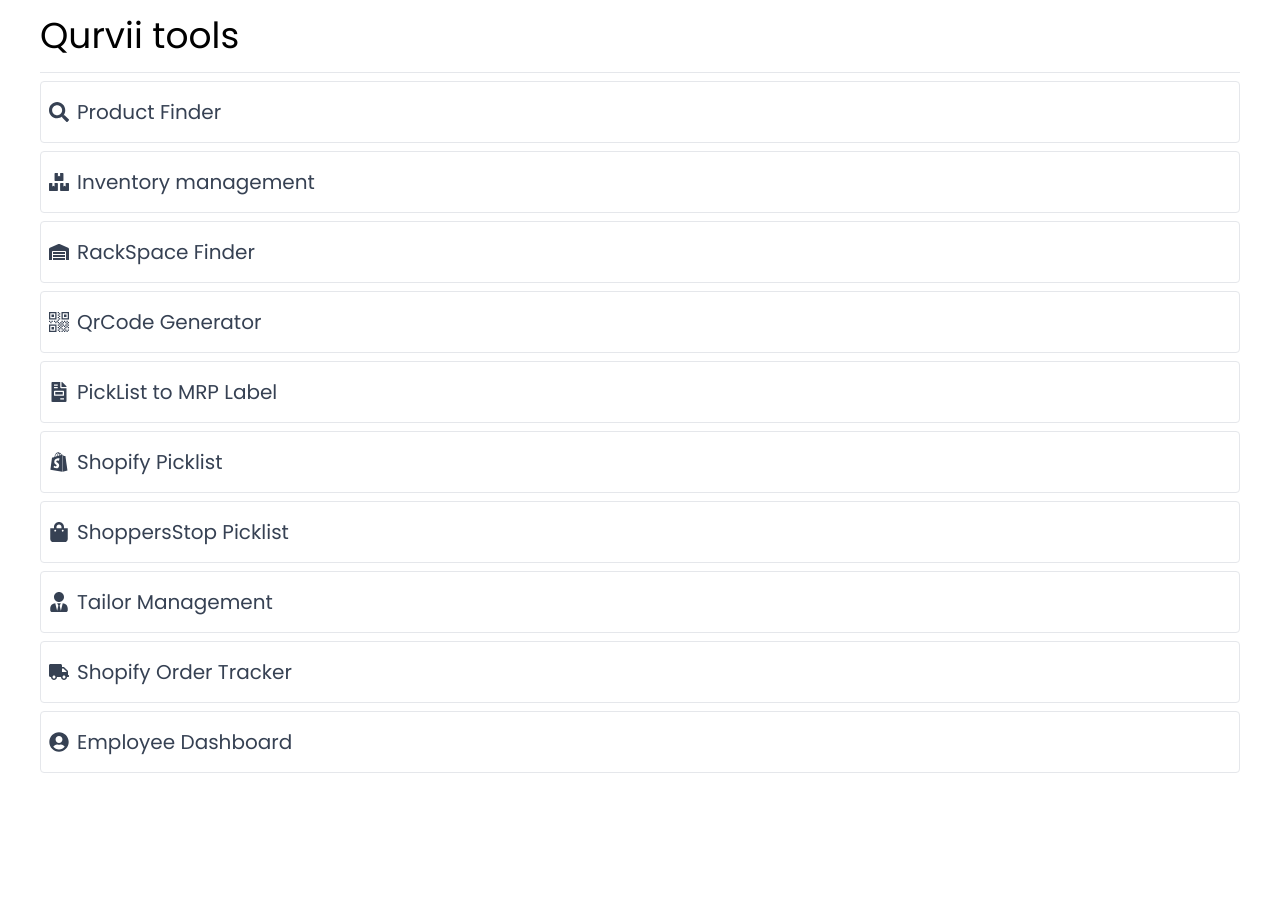
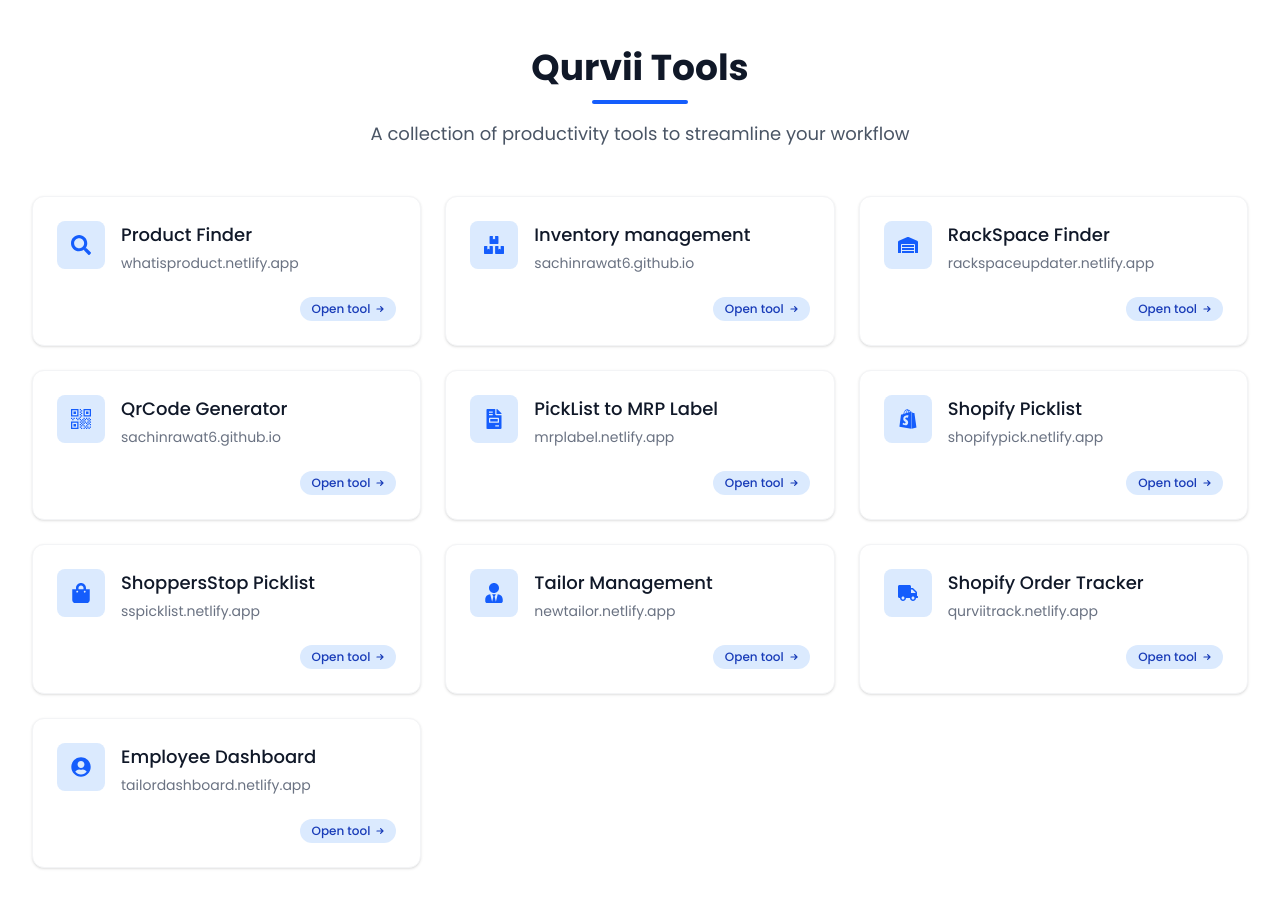
Before and after one commit to Sachinrawat6/tool, a React (Vite) app: page / in a window 1280 px wide. Shown: the top 908 px of the page. Before the commit the page ends 833 px from the top, so only its background shows below. Built offline with nearby package versions, Linux system fonts and the light colour scheme.

Commit message:
ui changed

```diff
--- a/src/components/Tools.jsx
+++ b/src/components/Tools.jsx
@@ -67,25 +67,51 @@
   },
 
 ];
-
 const Tools = () => {
   return (
-    <div className="md:container  mx-auto md:max-w-7xl flex flex-col justify-center  px-10 mb-15">
-      <h1 className="mt-4 text-4xl mb-4">Qurvii tools</h1>
-      <hr className="text-gray-200" />
+    <div className="max-w-7xl mx-auto px-4 sm:px-6 lg:px-8 py-12">
+      <div className="text-center mb-12">
+        <h1 className="text-4xl font-bold text-gray-900 mb-3">Qurvii Tools</h1>
+        <div className="w-24 h-1 bg-blue-600 mx-auto rounded-full"></div>
+        <p className="mt-4 text-lg text-gray-600 max-w-2xl mx-auto">
+          A collection of productivity tools to streamline your workflow
+        </p>
+      </div>
 
+      <div className="grid grid-cols-1 md:grid-cols-2 lg:grid-cols-3 gap-6">
         {header_with_url.map((item, index) => (
           <a
             key={index}
             href={item.url}
             target="_blank"
             rel="noopener noreferrer"
-          className="flex text-xl items-center text-gray-700 gap-2 px-2 py-4 border border-gray-200  mt-2 rounded hover:bg-gray-100"
+            className="group relative bg-white p-6 rounded-xl shadow-sm border border-gray-100 hover:border-blue-200 transition-all duration-200 hover:shadow-md"
           >
+            <div className="absolute inset-0 bg-gradient-to-br from-blue-50 to-white opacity-0 group-hover:opacity-100 transition-opacity duration-300 rounded-xl"></div>
+            <div className="relative z-10 flex items-start">
+              <div className="flex items-center justify-center h-12 w-12 rounded-lg bg-blue-100 text-blue-600 group-hover:bg-blue-600 group-hover:text-white transition-colors duration-200">
                 <span className="text-xl">{item.icon}</span>
-          <span>{item.header}</span>
+              </div>
+              <div className="ml-4">
+                <h3 className="text-lg font-medium text-gray-900 group-hover:text-blue-600 transition-colors duration-200">
+                  {item.header}
+                </h3>
+                <p className="mt-1 text-sm text-gray-500">
+                  {item.url.replace(/^https?:\/\//, '').split('/')[0]}
+                </p>
+              </div>
+            </div>
+            <div className="relative z-10 mt-6 flex justify-end">
+              <span className="inline-flex items-center px-3 py-1 rounded-full text-xs font-medium bg-blue-100 text-blue-800 group-hover:bg-blue-600 group-hover:text-white transition-colors duration-200">
+                Open tool
+                <svg className="ml-1 -mr-0.5 h-3 w-3" fill="currentColor" viewBox="0 0 20 20">
+                  <path fillRule="evenodd" d="M10.293 5.293a1 1 0 011.414 0l4 4a1 1 0 010 1.414l-4 4a1 1 0 01-1.414-1.414L12.586 11H5a1 1 0 110-2h7.586l-2.293-2.293a1 1 0 010-1.414z" clipRule="evenodd" />
+                </svg>
+              </span>
+            </div>
           </a>
         ))}
+      </div>
     </div>
   );
 };
```
Lines whose indentation alone changed are shown as unchanged.
